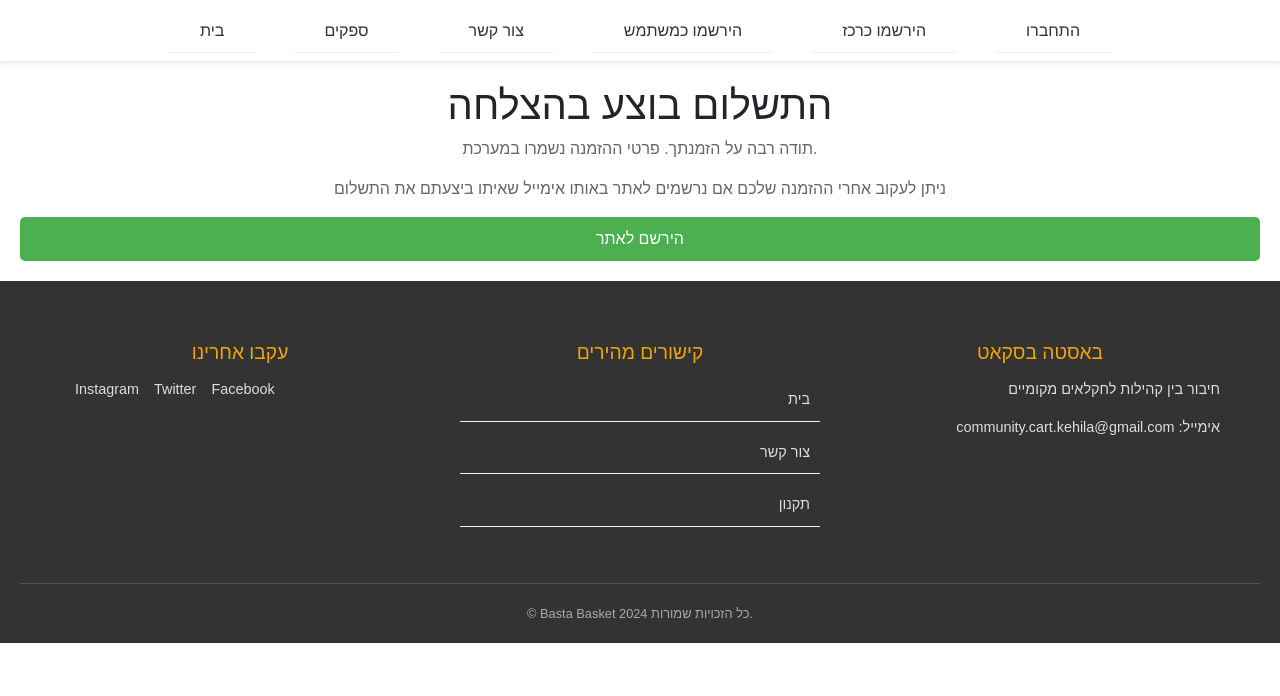
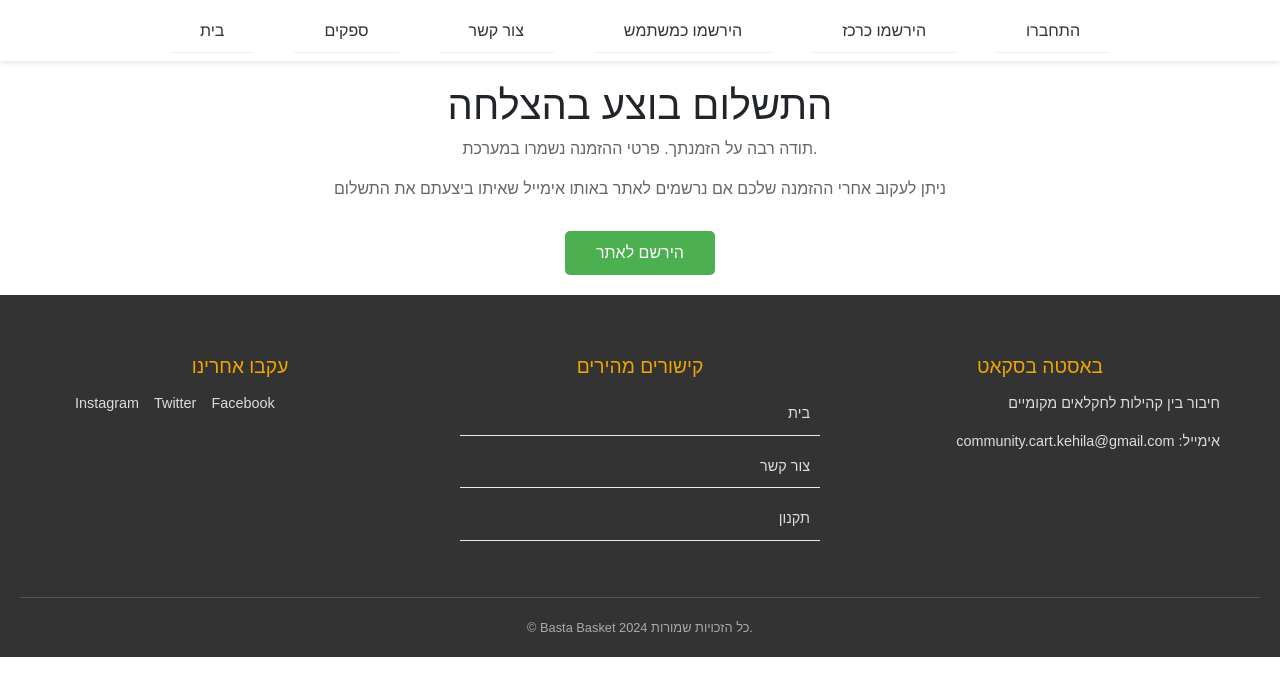
Before and after one commit to ronshukron/marketlands, a React (Create React App) app: page /payment-success in a window 1280 px wide. Shown: the top 696 px of the page. Built offline with nearby package versions, Linux system fonts and the light colour scheme; no server answers.

Commit message:
remove iframe and fix payment success button

```diff
--- a/src/components/OrderConfirmation.js
+++ b/src/components/OrderConfirmation.js
@@ -100,7 +100,8 @@ const OrderConfirmation = () => {
             });
 
             if (paymentResponse.data.paymentLink) {
-                setPaymentUrl(paymentResponse.data.paymentLink);
+                window.location.href = paymentResponse.data.paymentLink;
+                // setPaymentUrl(paymentResponse.data.paymentLink); // for iframe Open the payment link in an iframe
             } else {
                 console.error('Failed to create payment link');
             }
@@ -207,7 +208,7 @@ const OrderConfirmation = () => {
                 {/* <button onClick={handleSubmitOrder} className="submit-button"></button> */}
             </div>
 
-            {paymentUrl && (
+            {/* {paymentUrl && (                                  // for iframe
                 <div className="payment-iframe-container">
                     <iframe
                         src={paymentUrl}
@@ -216,7 +217,7 @@ const OrderConfirmation = () => {
                         title="Bit Payment"
                     />
                 </div>
-            )}
+            )} */}
 
             {showPopup && (
                 <div className="popup">
--- a/src/components/PaymentSuccess.css
+++ b/src/components/PaymentSuccess.css
@@ -2,6 +2,15 @@
     text-align: center;
     padding: 20px;
     font-family: Arial, sans-serif;
+    justify-content: center;
+    align-items: center;
+}
+
+.buttons-container {
+    display: flex;
+    justify-content: center;
+    gap: 20px;
+    margin-top: 30px;
 }
 
 h1 {
@@ -29,6 +38,8 @@ p {
     border-radius: 5px;
     cursor: pointer;
     transition: background-color 0.3s;
+    width: 150px;
+    justify-content: center;
 }
 
 .register-button {
--- a/src/components/PaymentSuccess.js
+++ b/src/components/PaymentSuccess.js
@@ -51,8 +51,10 @@ const PaymentSuccess = () => {
             <h1>התשלום בוצע בהצלחה</h1>
             <p>תודה רבה על הזמנתך. פרטי ההזמנה נשמרו במערכת.</p>
             <p>ניתן לעקוב אחרי ההזמנה שלכם אם נרשמים לאתר באותו אימייל שאיתו ביצעתם את התשלום</p>
-            <button onClick={handleRegister} className="register-button">הירשם לאתר</button>
+            <div className="buttons-container">
+                <button onClick={handleRegister} className="register-button">הירשם לאתר</button>
             </div>
+        </div>
     );
 };
 
```
